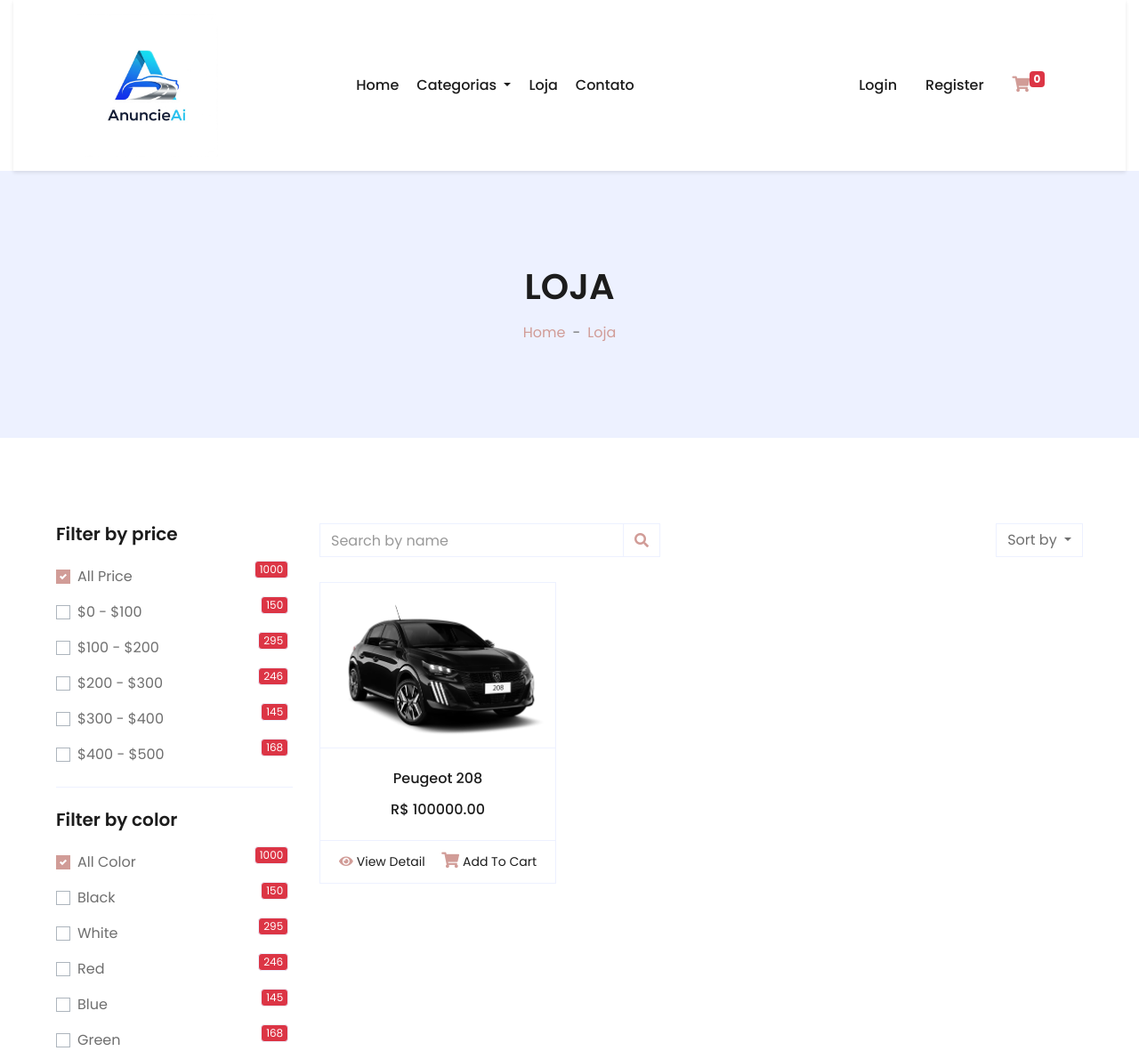
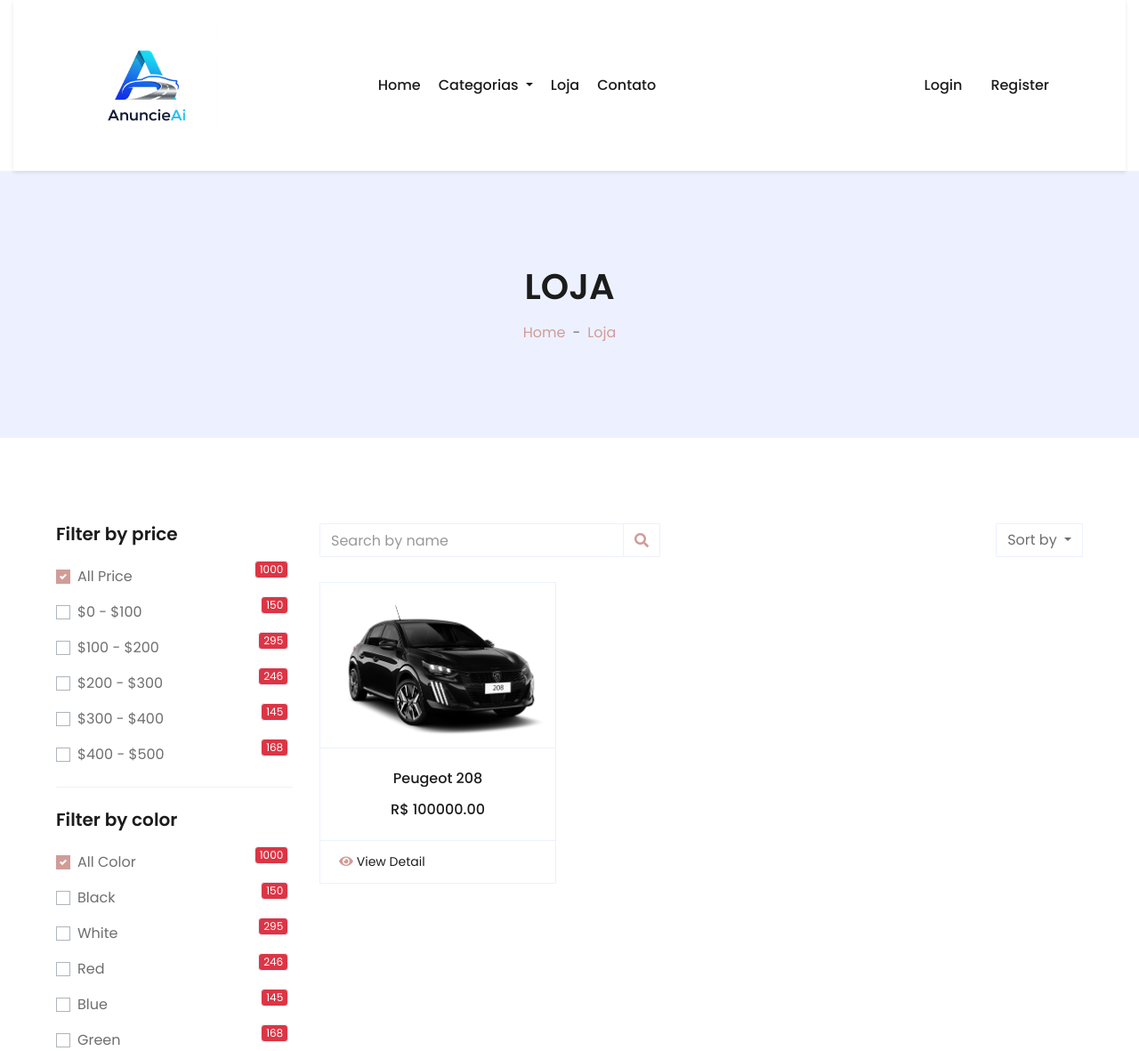
Before and after one commit to ArthConf/confessorcar, a Django app: page /loja/hatch/ in a window 1280 px wide. Shown: the top 1181 px of the page at 89% size. Run offline with Django 5.2, Linux system fonts and the light colour scheme; data comes from the database, SQL or seed files in the repository; both versions use the stored data as it was after the commit; some libraries are stand-ins or nearby versions.

Commit message:
users funcionando

```diff
--- a/anuncieai/anuncieai/settings.py
+++ b/anuncieai/anuncieai/settings.py
@@ -41,6 +41,7 @@ INSTALLED_APPS = [
     'produtos',
     'carrinhos',
     'users.apps.UsersConfig',
+
 ]
 
 MIDDLEWARE = [
--- a/anuncieai/templates/includes/navbar.html
+++ b/anuncieai/templates/includes/navbar.html
@@ -85,10 +85,10 @@
                                 <i class="fas fa-user-plus"></i> Register
                             </a>
                         {% endif %}
-                        <a  class="nav-item nav-link">
+                        <!--<a  class="nav-item nav-link">
                             <i class="fas fa-shopping-cart text-primary"></i>
                             <span class="badge">{% if cart_count %}{{ cart_count }}{% else %}0{% endif %}</span>
-                        </a>
+                        </a>-->
                     </div>
                 </div>
             </div>
--- a/anuncieai/templates/includes/topbar.html
+++ b/anuncieai/templates/includes/topbar.html
@@ -67,10 +67,10 @@
                         <a href="{% url 'admin:login' %}" class="nav-item nav-link">Login</a>
                         <a href="#" class="nav-item nav-link">Register</a>
                     {% endif %}
-                    <a href="#" class="nav-item nav-link">
+                    <!--<a href="#" class="nav-item nav-link">
                         <i class="fas fa-shopping-cart text-primary"></i>
                         <span class="badge">{% if cart_count %}{{ cart_count }}{% else %}0{% endif %}</span>
-                    </a>
+                    </a>-->
                 </div>
             </div>
         </div>
--- a/anuncieai/templates/loja/loja.html
+++ b/anuncieai/templates/loja/loja.html
@@ -183,9 +183,7 @@
                                         <a href="{% url 'produtos:produto_detalhe' prod.categoria.slug prod.slug %}" class="btn btn-sm text-dark p-0">
                                             <i class="fas fa-eye text-primary mr-1"></i>View Detail
                                         </a>
-                                        <a href="{% url 'carrinhos:add_cart' prod.id %}" class="btn btn-sm text-dark p-0">
-                                            <i class="fas fa-shopping-cart text-primary mr-1"></i>Add To Cart
-                                        </a>
+
                                     </div>
                                 </div>
                             </div>
```
Also changed, not shown: anuncieai/db.sqlite3, anuncieai/media/fotos/categorias/caminhonete_PBCICdE.jpg (added), anuncieai/media/fotos/categorias/carro-hatch_mRee21X.jpg (added), anuncieai/media/fotos/categorias/suv-imagem_fxjUIBa.jpg (added), anuncieai/media/fotos/produtos/CRTA.jfif (added), anuncieai/media/fotos/produtos/comprar-208-gt-turbo-200-cvt-24-25_953aace9f8.png (added), anuncieai/media/fotos/produtos/ford-brasil-ranger-raptor-preto-basalto-v2-271123.jpg (added).
